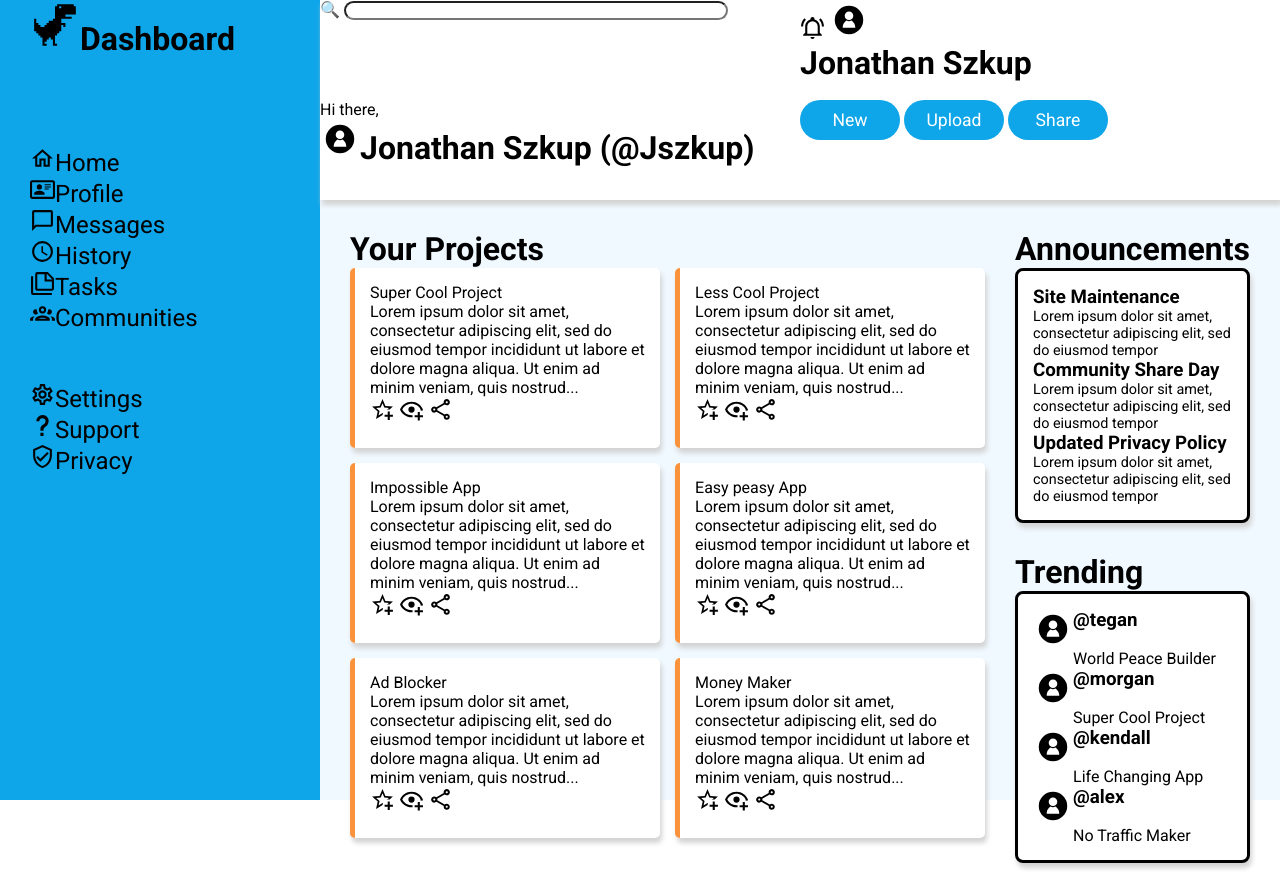
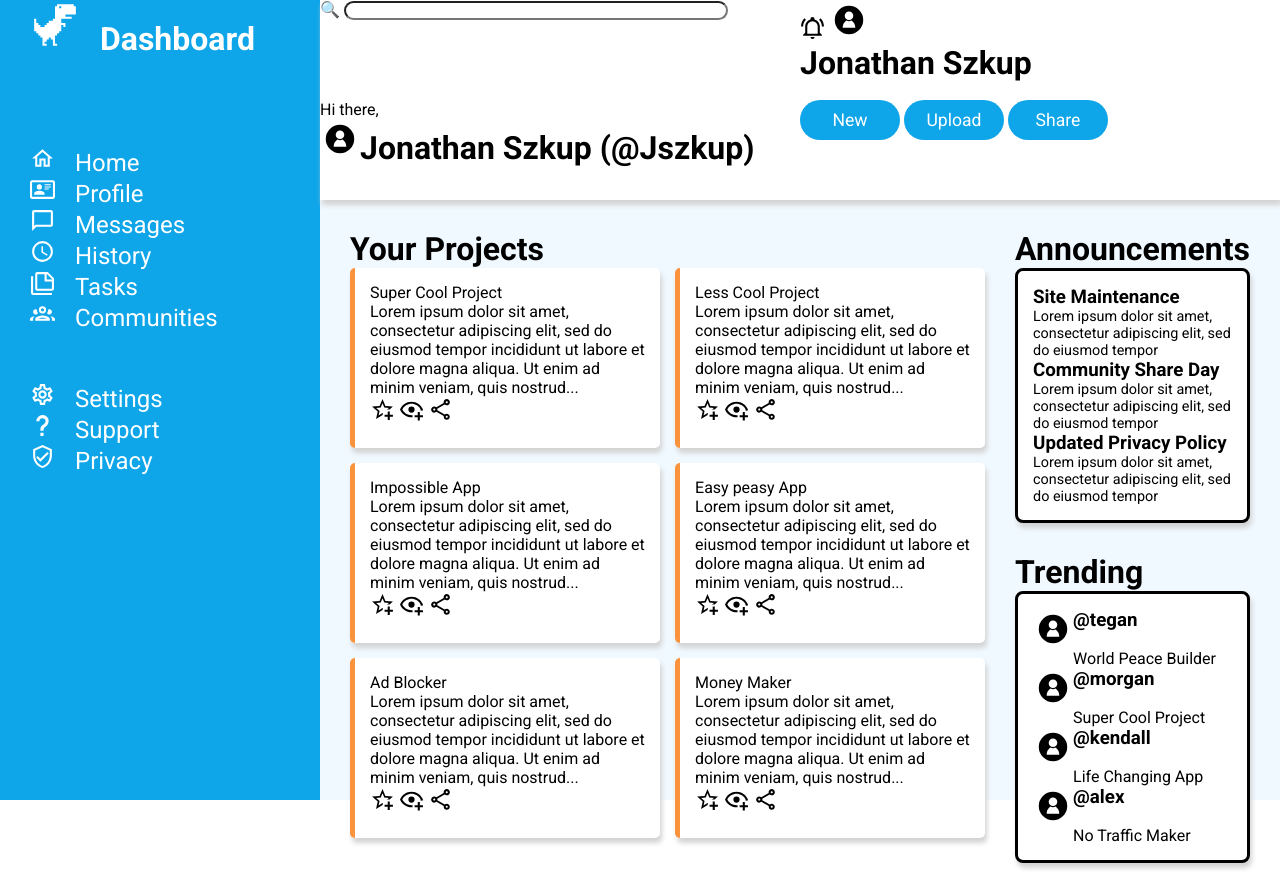
Before and after one commit to JSzkup/odin-admin-dashboard, a plain HTML site: page index.html in a window 1280 px wide. Drawn offline with Linux system fonts and the light colour scheme; a web font is replaced by a local one.

Commit message:
change sidebar colors to white

```diff
--- a/styles.css
+++ b/styles.css
@@ -16,6 +16,7 @@ body {
 
 ul {
     list-style-type: none;
+    color: white;
 }
 
 .sidebar {
@@ -38,6 +39,16 @@ ul {
 .sidebar-items {
     font-size: 1.5rem;
     padding-bottom: 40px;
+}
+
+
+.sidebar img {
+    filter: invert(1);
+    padding-right: 20px;
+}
+
+.sidebar h1 {
+    color: white;
 }
 
 .header {
```
